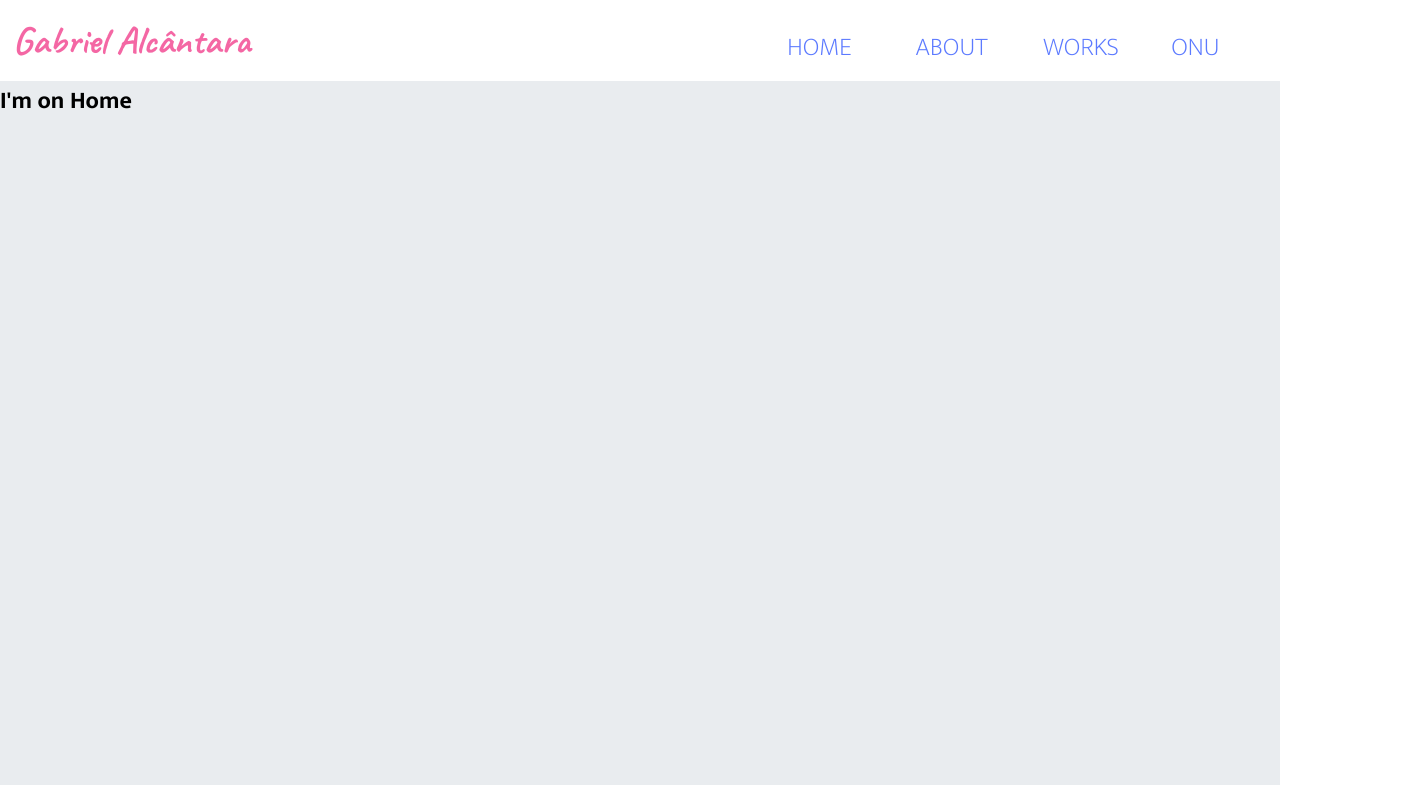
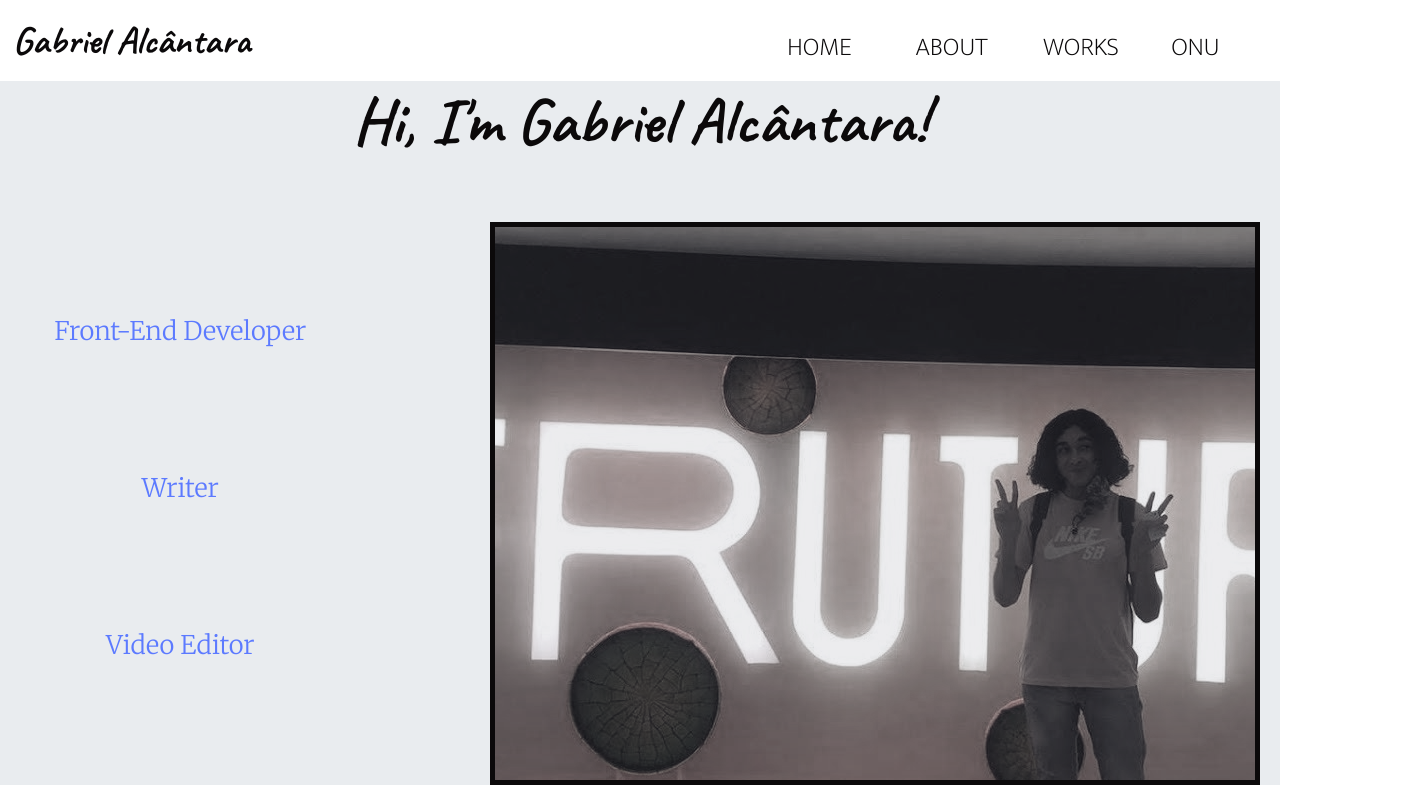
Before and after one commit to gabrielalcantara0812/Final-Challenge, a React (Create React App) app: page / in a window 1280 px wide. Shown: the whole page, 1422 px wide, since content can reach past the window. Built offline with nearby package versions, Linux system fonts and the light colour scheme.

Commit message:
some updates that will be discarded

```diff
--- a/src/Components/Header/Style.js
+++ b/src/Components/Header/Style.js
@@ -19,7 +19,7 @@ export const MomContainer = styled.div`
 
 export const Heading = styled.h1`
     font-family: 'Caveat', cursive;
-    color: #F467A4;
+    color: #0b090a;
     font-size: 3vw;
     @media screen and (max-width: 1024px){
         font-size: 3.5vw;
@@ -70,7 +70,7 @@ export const LINK = styled(Link)`
     font-weight: 200;
     text-decoration: none;
     font-size: 2vw;
-    color: #5C7AFF;
+    color: #0b090a;
     width: 5vw;
     &:hover{
         cursor: pointer;
@@ -100,7 +100,7 @@ export const MobileMenu = styled.button`
         left: 2vw;
         border: none;
         background: none;
-        color: #5C7AFF;
+        color: #0b090a;
         font-size: 3vw;
     }
     @media screen and (max-width: 425px){
--- a/src/Components/Home/Home.js
+++ b/src/Components/Home/Home.js
@@ -5,7 +5,17 @@ import Photo from '../data/main.png'
 const Home = () => {
     return(
         <S.MomContainer>
-            <h2>I'm on Home</h2>
+            <S.Heading>Hi, I'm Gabriel Alcântara!</S.Heading>
+            <S.Container>
+                <S.ListContainer>
+                    <S.List>Front-End Developer</S.List>
+                    <S.List>Writer</S.List>
+                    <S.List>Video Editor</S.List>
+                </S.ListContainer>
+                <S.ImageContainer>
+                    <img src={Photo} alt='My photo'/>
+                </S.ImageContainer>
+            </S.Container>
         </S.MomContainer>
     )
 }
--- a/src/Components/Home/Style.js
+++ b/src/Components/Home/Style.js
@@ -2,5 +2,56 @@ import styled from 'styled-components'
 
 export const MomContainer = styled.div`
     background: #e9ecef;
+    display: flex;
+    justify-content: space-between;
+    align-items: center;
+    flex-direction: column;
     height: 88vh;
 `
+
+export const Heading = styled.h2`
+    font-family: 'Caveat', cursive;
+    color: #0b090a;
+    font-size: 5vw;
+    mrgin-top: 1.5vw;
+`
+export const Container = styled.div`
+    height: 80%;
+    display: flex;
+    justify-content: space-evenly;
+    align-items:center;
+    padding-left: 1vw;
+    padding-right: 1vw;
+`
+
+export const ListContainer = styled.ul`
+    height: 100%;
+    display: flex;
+    flex-direction: column;
+    justify-content: space-evenly;
+    align-items: center;
+`
+export const List = styled.li`
+    font-family: 'Merriweather', serif;
+    font-size: 2vw;
+    display: flex;
+    justify-content: center;
+    margin-bottom: 2.5vw;
+    width: 25vw;
+    font-weight: 300;
+    color: #5C7AFF;
+    &:hover{
+        cursor: pointer;
+        font-weight: 400;
+    }
+`
+
+export const ImageContainer = styled.figure`
+    height: 100%;
+    width: 50%;
+    overflow: hidden;
+    display: flex;
+    justify-content: center;
+    align-items: center;
+    border: solid #0b090a 5px;
+`
```
